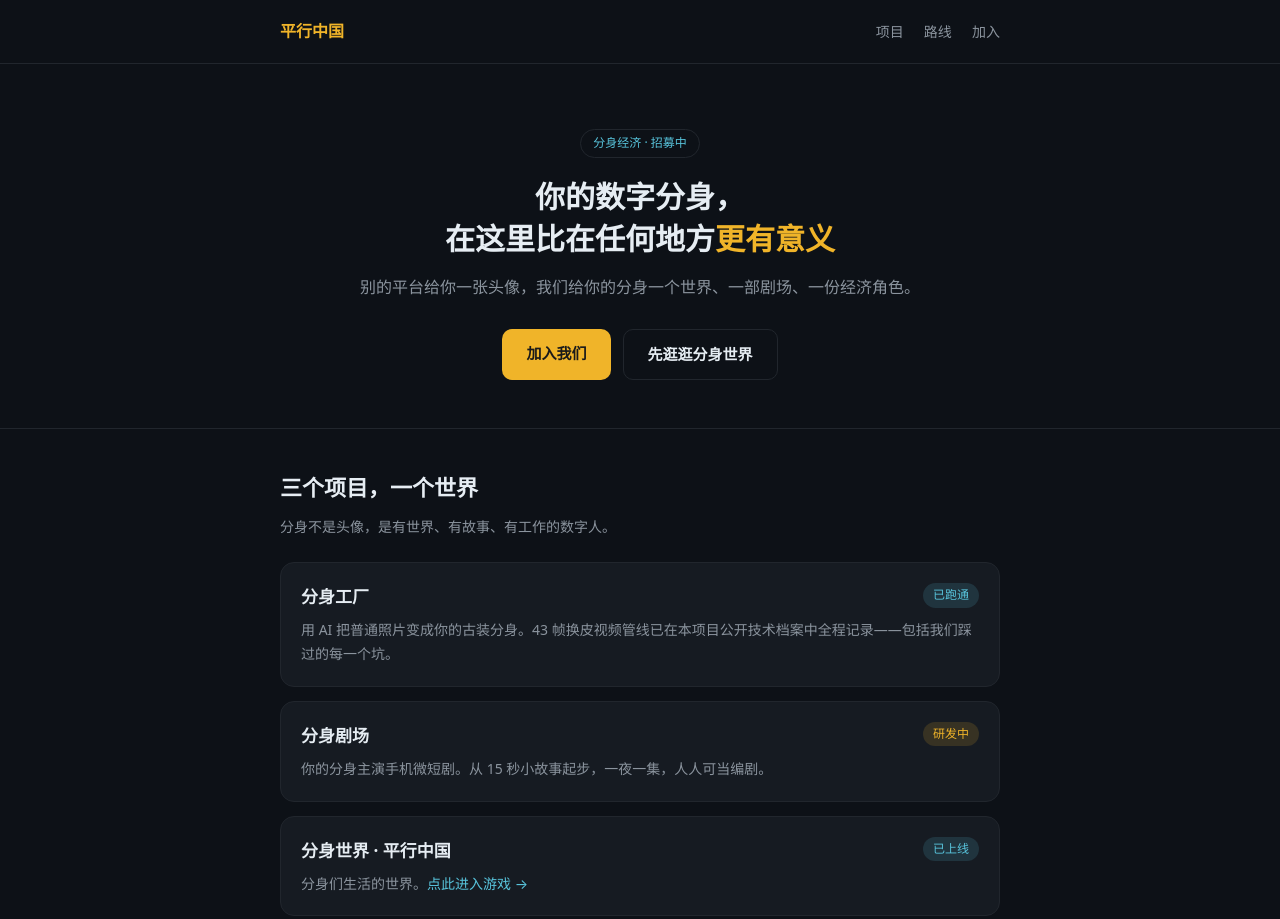
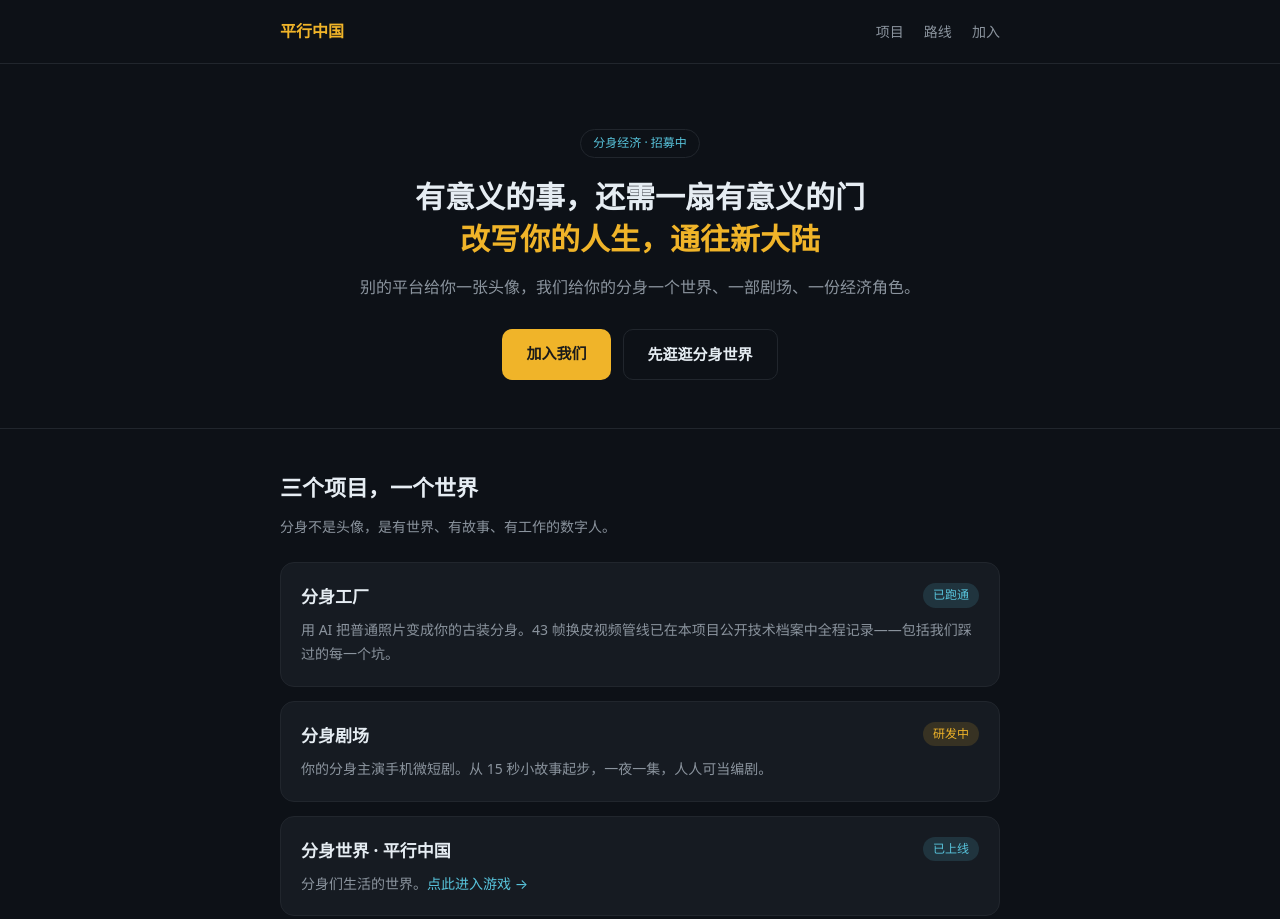
Before and after one commit to zhongguogit/zhongguogit.github.io, a plain HTML site: page index.html in a window 1280 px wide. Shown: the top 919 px of the page. Drawn offline with Linux system fonts and the light colour scheme.

Commit message:
首屏标语更新

```diff
--- a/index.html
+++ b/index.html
@@ -67,7 +67,7 @@
 <div class="hero">
   <div class="wrap">
     <span class="tag">分身经济 · 招募中</span>
-    <h1>你的数字分身，<br>在这里比在任何地方<em>更有意义</em></h1>
+    <h1>有意义的事，还需一扇有意义的门<br><em>改写你的人生，通往新大陆</em></h1>
     <p>别的平台给你一张头像，我们给你的分身一个世界、一部剧场、一份经济角色。</p>
     <div class="btns">
       <a class="btn btn-main" href="#join">加入我们</a>
```
